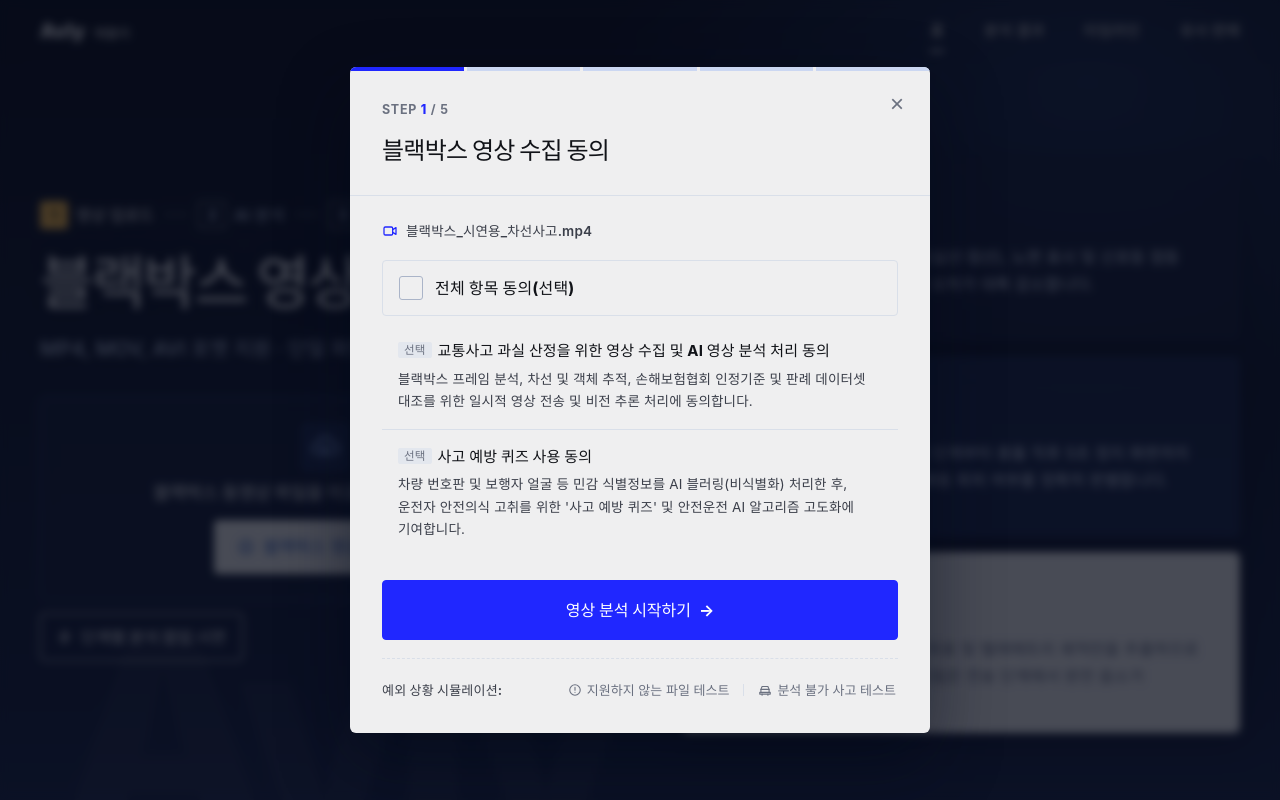
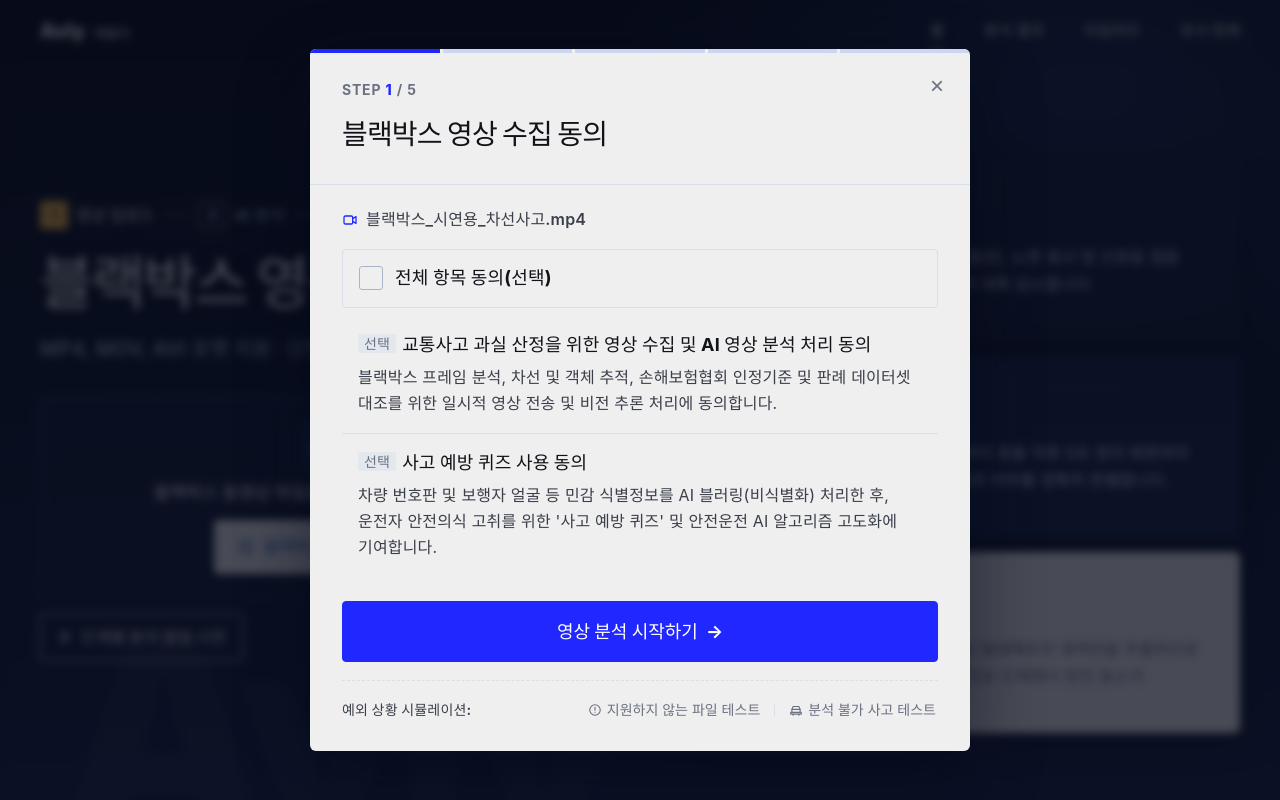
Before and after one commit to jungin9607-hash/Avly, a React app in the folder frontend/: page /upload-test in a window 1280 px wide. Both pictures are taken after a click on the button "단계별 분석 팝업 시연". Shown: the top 800 px of the page. Built offline with nearby package versions, Linux system fonts and the light colour scheme; the HTML template or start-up script is replaced by a standard one; a web font is replaced by a local one.

Commit message:
컴포넌트 수정

```diff
--- a/frontend/src/components/home/Modal.css
+++ b/frontend/src/components/home/Modal.css
@@ -8,6 +8,12 @@
   --md-navy: var(--color-navy-700);
   --md-soft: var(--color-surface-blue-soft);
   --md-mid: var(--color-surface-blue-mid);
+  --md-font-caption: 14px;
+  --md-font-body: 16px;
+  --md-font-emphasis: 18px;
+  --md-font-heading: 20px;
+  --md-font-title: 28px;
+  box-sizing: border-box;
   position: fixed;
   inset: 0;
   z-index: 100;
@@ -21,16 +27,20 @@
   font-family: "Pretendard Variable", Pretendard, -apple-system, BlinkMacSystemFont, system-ui,
     "Apple SD Gothic Neo", "Noto Sans KR", "Malgun Gothic", sans-serif;
   text-align: left;
+  font-size: var(--md-font-body);
+  line-height: 1.6;
 }
 .md {
   position: relative;
-  width: min(580px, 100%);
+  width: min(660px, 100%);
+  max-height: calc(100dvh - 48px);
   color: var(--ink);
   background: var(--color-card-surface);
   border-radius: 6px;
   box-shadow: 0 28px 70px var(--color-home-popup-shadow);
   outline: none;
   overflow: hidden;
+  overflow-y: auto;
   animation: md-rise 0.25s ease both;
 }
 .md h2,
@@ -100,7 +110,7 @@
   padding-right: 36px;
 }
 .md-step {
-  font-size: 12.5px;
+  font-size: var(--md-font-caption);
   font-weight: 700;
   letter-spacing: 0.06em;
   color: var(--muted);
@@ -117,19 +127,22 @@
   border-radius: 3px;
   background: var(--md-soft);
   color: var(--md-navy);
-  font-size: 12.5px;
+  font-size: var(--md-font-caption);
   font-weight: 700;
 }
 .md-head h2 {
   margin: 0 0 8px;
   padding-right: 32px;
-  font-size: 24px;
+  font-size: var(--md-font-title);
   font-weight: 800;
   letter-spacing: -0.03em;
+  line-height: 1.4;
+  word-break: keep-all;
+  overflow-wrap: anywhere;
 }
 .md-head p {
   margin: 0;
-  font-size: 14.5px;
+  font-size: var(--md-font-body);
   line-height: 1.7;
   color: var(--ink-2);
   word-break: keep-all;
@@ -144,7 +157,7 @@
   align-items: center;
   gap: 8px;
   margin: 0 0 16px;
-  font-size: 13.5px;
+  font-size: var(--md-font-body);
   font-weight: 600;
   color: var(--ink-2);
 }
@@ -178,7 +191,7 @@
   padding: 14px 16px;
   border: 1.5px solid var(--line);
   border-radius: 4px;
-  font-size: 16px;
+  font-size: var(--md-font-emphasis);
   font-weight: 700;
 }
 .md-all:hover {
@@ -208,7 +221,7 @@
   min-width: 0;
 }
 .md-item-title {
-  font-size: 15px;
+  font-size: var(--md-font-emphasis);
   font-weight: 700;
   line-height: 1.45;
   word-break: keep-all;
@@ -219,13 +232,13 @@
   border-radius: 2px;
   background: var(--color-surface-gray-hover);
   color: var(--muted);
-  font-size: 11.5px;
+  font-size: var(--md-font-caption);
   font-style: normal;
   font-weight: 700;
   vertical-align: 2px;
 }
 .md-item-body {
-  font-size: 13.5px;
+  font-size: var(--md-font-body);
   line-height: 1.65;
   color: var(--ink-2);
   word-break: keep-all;
@@ -266,7 +279,7 @@ input:checked + .md-check::after {
 .md-questions {
   display: flex;
   flex-direction: column;
-  gap: 22px;
+  gap: 26px;
   margin: 0;
   padding: 0;
   list-style: none;
@@ -282,7 +295,7 @@ input:checked + .md-check::after {
   gap: 10px;
   margin-bottom: 12px;
   padding: 0;
-  font-size: 15.5px;
+  font-size: var(--md-font-emphasis);
   font-weight: 700;
   line-height: 1.45;
   word-break: keep-all;
@@ -291,13 +304,13 @@ input:checked + .md-check::after {
   flex: none;
   display: grid;
   place-items: center;
-  width: 22px;
-  height: 22px;
+  width: 26px;
+  height: 26px;
   margin-top: 0.5px;
   border-radius: 3px;
   background: var(--md-navy);
   color: var(--color-white);
-  font-size: 12px;
+  font-size: var(--md-font-caption);
   font-weight: 800;
 }
 .md-options {
@@ -311,9 +324,9 @@ input:checked + .md-check::after {
   padding: 12px 14px;
   border: 1.5px solid var(--line);
   border-radius: 4px;
-  font-size: 14px;
+  font-size: var(--md-font-body);
   font-weight: 500;
-  line-height: 1.35;
+  line-height: 1.5;
   color: var(--ink-2);
   word-break: keep-all;
 }
@@ -362,7 +375,7 @@ input:focus-visible + .md-radio {
 .md-analysis p {
   margin: 0 0 20px;
   color: var(--ink-2);
-  font-size: 14px;
+  font-size: var(--md-font-body);
   font-weight: 600;
 }
 .md-analysis-track {
@@ -403,23 +416,25 @@ input:focus-visible + .md-radio {
 .md-situation-label {
   margin: 0 0 7px;
   color: var(--md-primary);
-  font-size: 12px;
+  font-size: var(--md-font-caption);
   font-weight: 800;
 }
 .md-situation h3 {
   margin: 0 0 10px;
-  font-size: 17px;
+  font-size: var(--md-font-heading);
+  line-height: 1.5;
   font-weight: 800;
 }
 .md-situation p:last-child {
   margin: 0;
   color: var(--ink-2);
-  font-size: 14px;
+  font-size: var(--md-font-body);
   line-height: 1.65;
   word-break: keep-all;
 }
 .md-confirm-foot {
   display: flex;
+  flex-wrap: wrap;
   justify-content: flex-end;
   gap: 8px;
 }
@@ -430,6 +445,7 @@ input:focus-visible + .md-radio {
 }
 .md-foot-row {
   display: flex;
+  flex-wrap: wrap;
   justify-content: flex-end;
   gap: 8px;
 }
@@ -444,7 +460,10 @@ input:focus-visible + .md-radio {
   background: var(--md-primary);
   color: var(--color-white);
   font: inherit;
-  font-size: 15px;
+  font-size: var(--md-font-emphasis);
+  line-height: 1.5;
+  text-align: center;
+  word-break: keep-all;
   font-weight: 700;
   cursor: pointer;
   transition: transform 0.2s ease, box-shadow 0.2s ease;
@@ -458,7 +477,7 @@ input:focus-visible + .md-radio {
 .md-btn-wide {
   width: 100%;
   padding: 16px 20px;
-  font-size: 16px;
+  font-size: var(--md-font-emphasis);
 }
 .md-btn span {
   transition: transform 0.2s ease;
@@ -473,7 +492,10 @@ input:focus-visible + .md-radio {
   background: var(--color-white);
   color: var(--ink);
   font: inherit;
-  font-size: 15px;
+  font-size: var(--md-font-emphasis);
+  line-height: 1.5;
+  text-align: center;
+  word-break: keep-all;
   font-weight: 600;
   cursor: pointer;
 }
@@ -489,7 +511,7 @@ input:focus-visible + .md-radio {
   margin-top: 18px;
   padding-top: 14px;
   border-top: 1px dashed var(--line);
-  font-size: 13px;
+  font-size: var(--md-font-caption);
   color: var(--muted);
 }
 .md-sim-label {
@@ -519,7 +541,7 @@ input:focus-visible + .md-radio {
   background: var(--line);
 }
 
-@media (max-width: 560px) {
+@media (max-width: 640px) {
   .md-head,
   .md-body,
   .md-foot {
```
